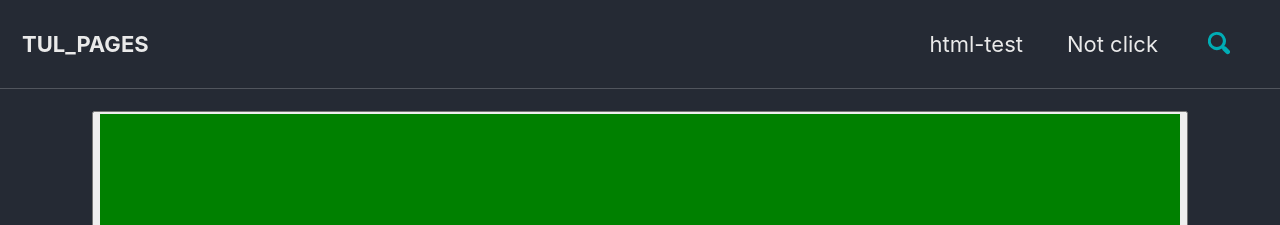
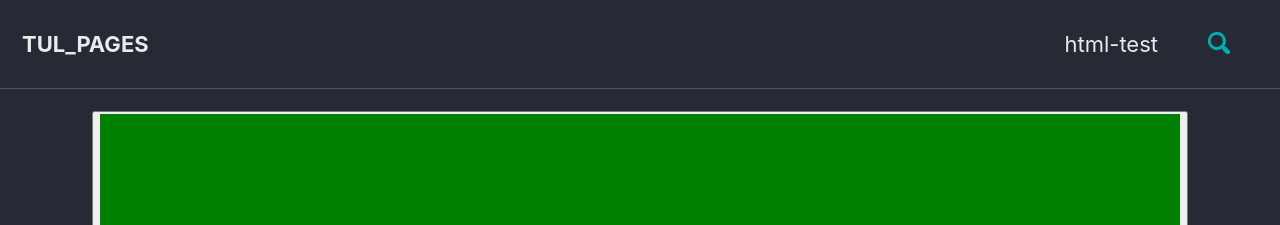
Before and after one commit to TUL-YTIC/tul-ytic.github.io, a Jekyll site: the page built from _pages/test.html, in a window 1280 px wide. Shown: the top 225 px of the page. Built offline with Jekyll 4.4.1, drawn with Linux system fonts in a browser that asks for light colours; cached includes are drawn as plain includes.

Commit message:
Update navigation.yml

```diff
--- a/_data/navigation.yml
+++ b/_data/navigation.yml
@@ -2,5 +2,4 @@
 main:
   - title: "html-test"
     url: /html-test/
-  - title: "Not click"
-    url: /notclick/
+    url: /law1/
```
